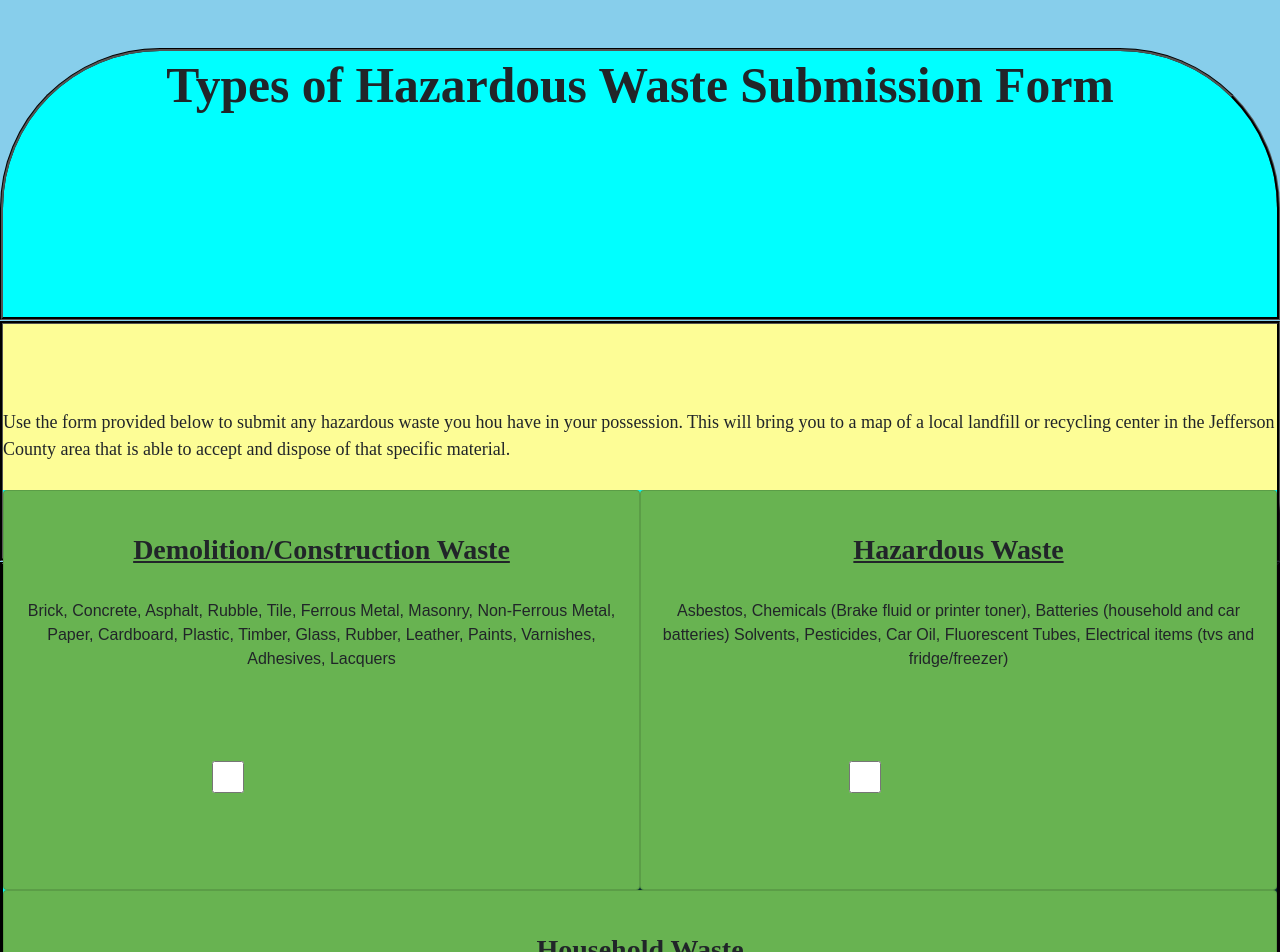
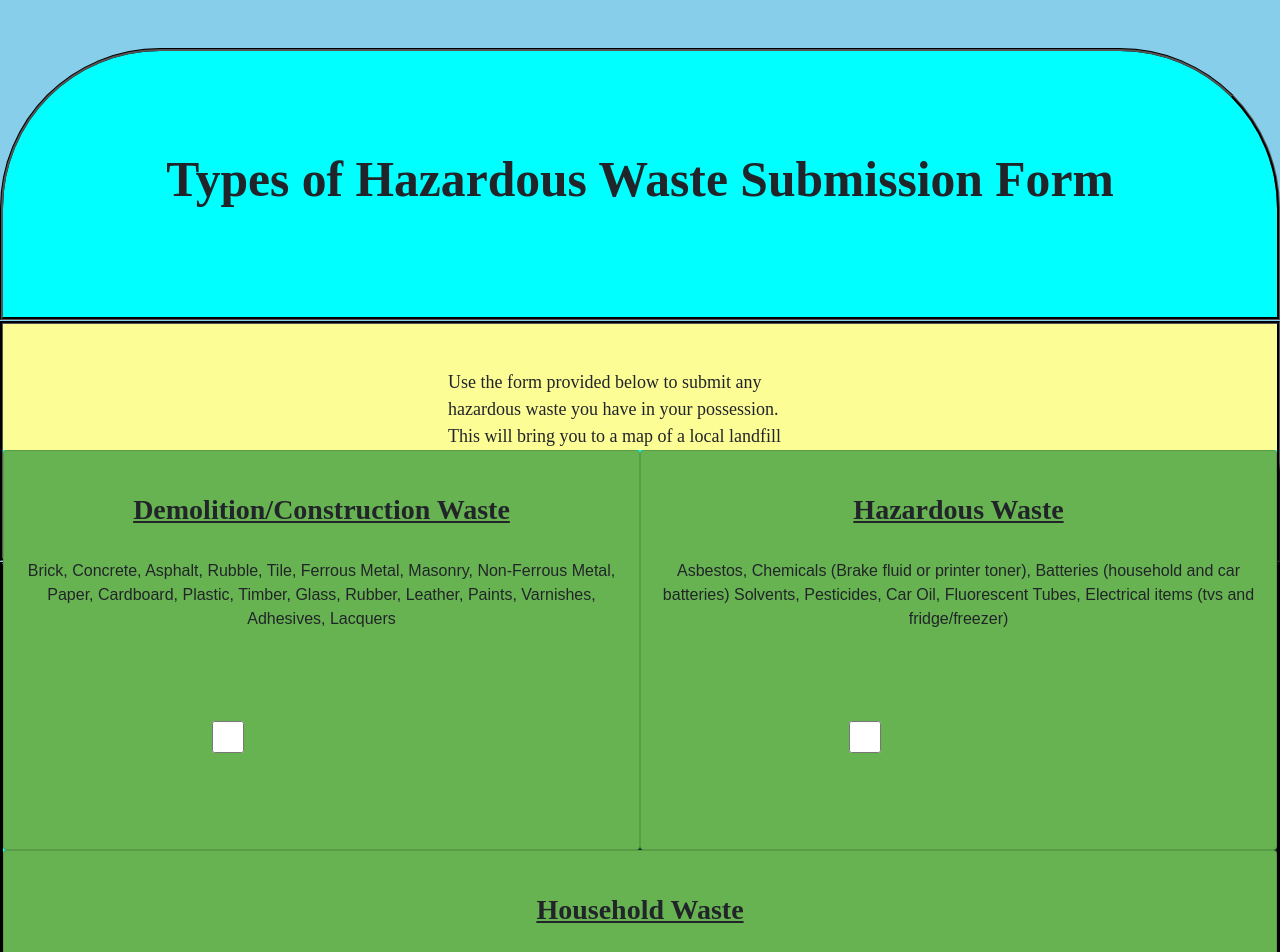
Before and after one commit to WasabiAddict/final-project, a React app: page /SubmissionForm in a window 1280 px wide. Shown: the top 952 px of the page. Built offline with nearby package versions, Linux system fonts and the light colour scheme.

Commit message:
adding front end changes to the submission form that were accidentally typed on the main branch so im pushing them to my frontend branch

```diff
--- a/client/pages/SubmissionForm.jsx
+++ b/client/pages/SubmissionForm.jsx
@@ -1,11 +1,6 @@
 import React, { useState } from 'react';
 import { Link } from "react-router-dom"
 
-// Types of Demo/Construction Waste: Brick, Concrete, Ferrous Metal, Masonry, Non-Ferrous Metal, Paper/Cardboard, Plastic, Timber, Glass, Rubber/Leather, Paints/Varnishes/Adhesives
-
-// Types of Hazardous Waste: Asbestos, Chemicals (Brake fluid or printer toner), Batteries (household and car batteries) Solvents, Pesticides, Car Oil, Fluorescent Tubes, Electrical items (tvs and fridge/freezer)
-
-// Types of Household Waste: Garbage, trash, and sanitary wastes in septic tanks and medical waste, that is derived from households, farms, or ranches. Household waste does not include trauma scene waste.
 
 const SubmissionForm = ({ env }) => {
     const [submission, setSubmission] = useState('');
@@ -74,28 +69,32 @@ const SubmissionForm = ({ env }) => {
     }
 
     return (
-        <> <div id="title-id" className='title-class justify-content-center text-center'>
-            <h1>Types of Hazardous Waste Submission Form</h1>
+        <>
+            <div id="title-id" className='title-class d-flex justify-content-center align-items-center text-center'>
+                <h1 id="title-size ">Types of Hazardous Waste Submission Form</h1>
             </div>
 
             <div id="text-container" className="container-class">
                 <div id="text-id" className="text-area">
                     <section id="text-card" className="txtclass-card justify-content-center" style={{ height: "200px" }}>
                         <h4 id="text-title" className="card-title text-center"></h4>
-                        <p className="p-txt d-flex justify-content-center align-items-center"  style={{ height: "200px" }}>Use the form provided below to submit any
-                        hazardous waste you hou have in your possession.
-                        This will bring you to a map of a local landfill
-                        or recycling center in the Jefferson County area that is able to accept and dispose of that specific material.</p>
+                        <p className="p-txt d-flex justify-content-center align-items-center" style={{ height: "200px" }}>
+                            Use the form provided below to submit any<br />
+                            hazardous waste you have in your possession.<br />
+                            This will bring you to a map of a local landfill <br />
+                            or recycling center in the Jefferson County area that <br />
+                            is able to accept and dispose of that specific material.</p>
                     </section>
                 </div>
             </div>
 
 
-            <form id="submission-id" className='submission-form d-flex' onSubmit={handleSubmit}>
+            <form id="submission-id" className='submission-form d-flex justify-content-center align-items-center flex-column' onSubmit={handleSubmit}>
 
 
-                <div id="container-id" className="container">
-                    <div class="row p-0">
+                <div id="container-id"
+                    className="container d-flex justify-content-center">
+                    <div className="row p-0">
                         <div className="col p-0">
                             <section id="page-card" className="card justify-content-center" style={{ height: "400px" }}>
                                 <h3 id="card-title" className="card-title text-center">Demolition/Construction Waste</h3>
@@ -121,7 +120,6 @@ const SubmissionForm = ({ env }) => {
                         </div>
                     </div>
                 </div>
-            </form>
 
                 <div className='group-btn'>
                     <input type='submit' value='Submit' className='btn submitbtn' />
@@ -129,6 +127,9 @@ const SubmissionForm = ({ env }) => {
                         Cancel
                     </button>
                 </div>
+            </form>
+
+
         </>
     );
 };
```
Lines whose indentation alone changed are shown as unchanged.
